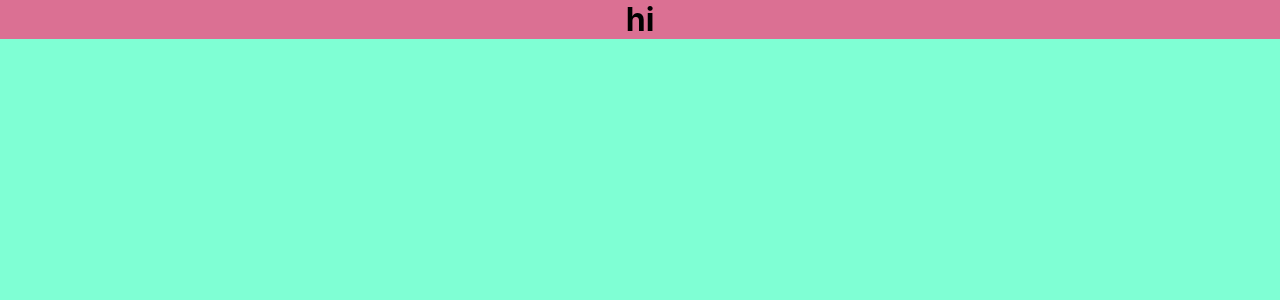
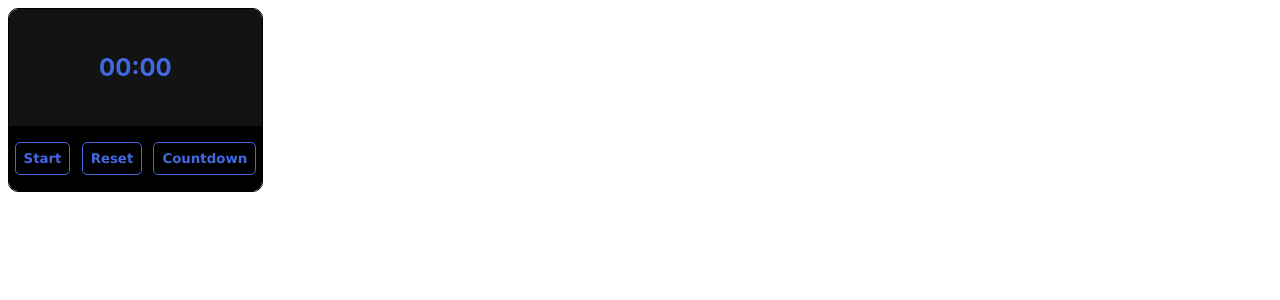
Before and after one commit to JasonEVE0/ReactTimer, a React (Create React App) app: page / in a window 1280 px wide. Shown: the top 300 px of the page. Built offline with nearby package versions, Linux system fonts and the light colour scheme.

Commit message:
finish timer layout

```diff
--- a/src/components/App.js
+++ b/src/App.js
@@ -1,9 +1,9 @@
-import '../styles/App.css';
+import Timer from './components/Timer';
 
 function App() {
   return (
     <div className="App">
-      <h1>hi</h1>
+      <Timer />
     </div>
   );
 }
--- /dev/null
+++ b/src/components/CountdownButton.js
@@ -0,0 +1,9 @@
+import React from "react";
+
+function CountdownButton(){
+    return (
+        <button className="timer-button">Countdown</button>
+    )
+}
+
+export default CountdownButton;
--- /dev/null
+++ b/src/components/ResetButton.js
@@ -0,0 +1,9 @@
+import React from "react";
+
+function ResetButton(){
+    return (
+        <button className="timer-button">Reset</button>
+    )
+}
+
+export default ResetButton;
--- /dev/null
+++ b/src/components/StartToggle.js
@@ -0,0 +1,9 @@
+import React from "react";
+
+function StartToggle(){
+    return (
+        <button className="timer-button">Start</button>
+    )
+}
+
+export default StartToggle;
--- /dev/null
+++ b/src/components/Timer.js
@@ -0,0 +1,25 @@
+import React from "react";
+
+import TimerDisplay from "./TimerDisplay";
+import StartToggle from "./StartToggle";
+import ResetButton from "./ResetButton";
+import CountdownButton from "./CountdownButton";
+
+import '../styles/timer.css';
+
+function Timer(){
+    return (
+        <div className="timer-container">
+            <div className="display-container">
+                <TimerDisplay />
+            </div>
+            <div className="button-container">
+                <StartToggle />
+                <ResetButton />
+                <CountdownButton />
+            </div>
+        </div>
+    );
+}
+
+export default Timer;
--- /dev/null
+++ b/src/components/TimerDisplay.js
@@ -0,0 +1,9 @@
+import React from "react";
+
+function TimerDisplay(){
+    return (
+        <h2>00:00</h2>
+    )
+}
+
+export default TimerDisplay;
--- a/src/index.js
+++ b/src/index.js
@@ -1,7 +1,9 @@
 import React from 'react';
+import { render } from 'react-dom';
+
+import App from './App';
+
 import './styles/index.css';
-import App from './components/App';
-import { render } from 'react-dom';
 
 const root = document.getElementById("root");
 render(<App />, root);
--- a/src/styles/App.css
+++ /dev/null
@@ -1,4 +0,0 @@
-.App {
-  text-align: center;
-  background-color: palevioletred;
-}
--- a/src/styles/index.css
+++ b/src/styles/index.css
@@ -1,14 +1,7 @@
 body {
-  margin: 0;
   font-family: -apple-system, BlinkMacSystemFont, 'Segoe UI', 'Roboto', 'Oxygen',
     'Ubuntu', 'Cantarell', 'Fira Sans', 'Droid Sans', 'Helvetica Neue',
     sans-serif;
   -webkit-font-smoothing: antialiased;
   -moz-osx-font-smoothing: grayscale;
-  background-color: aquamarine;
 }
-
-* {
-  margin: 0;
-  padding: 0;
-}
--- /dev/null
+++ b/src/styles/timer.css
@@ -0,0 +1,45 @@
+.timer-container {
+    border: 1px solid black;
+    border-radius: 10px;
+    width: 20%;
+    overflow: hidden;
+    min-width: 125px;
+}
+
+.display-container {
+    text-align: center;
+    background-color: rgb(19, 19, 19);
+    padding: 1.5rem;
+}
+
+.display-container > h2 {
+    color: royalblue;
+}
+
+.button-container {
+    display: flex;
+    justify-content: space-around;
+    padding: 1rem 0;
+    background-color: black;
+}
+
+@media screen and (max-width: 1100px){
+    .button-container {
+        flex-direction: column;
+        padding: 0.2rem;
+    }
+
+    .timer-button {
+        margin: 0.1rem;
+    }
+}
+
+.timer-button {
+    padding: 0.5rem;
+    font-family: 'Lucida Sans', 'Lucida Sans Regular', 'Lucida Grande', 'Lucida Sans Unicode', Geneva, Verdana, sans-serif;
+    background-color: black;
+    border-radius: 5px;
+    font-weight: bold;
+    color: royalblue;
+    border: 1px solid royalblue;
+}
```
